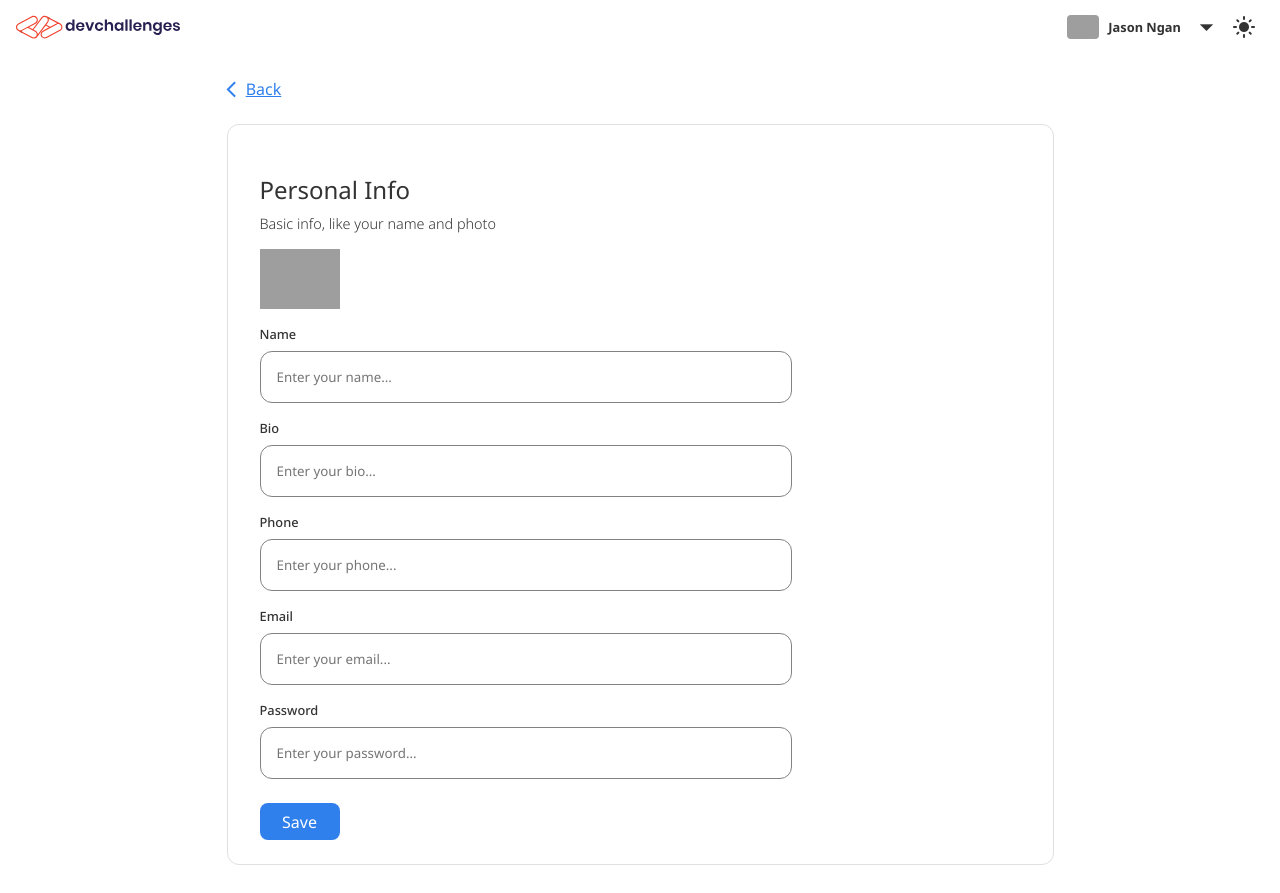
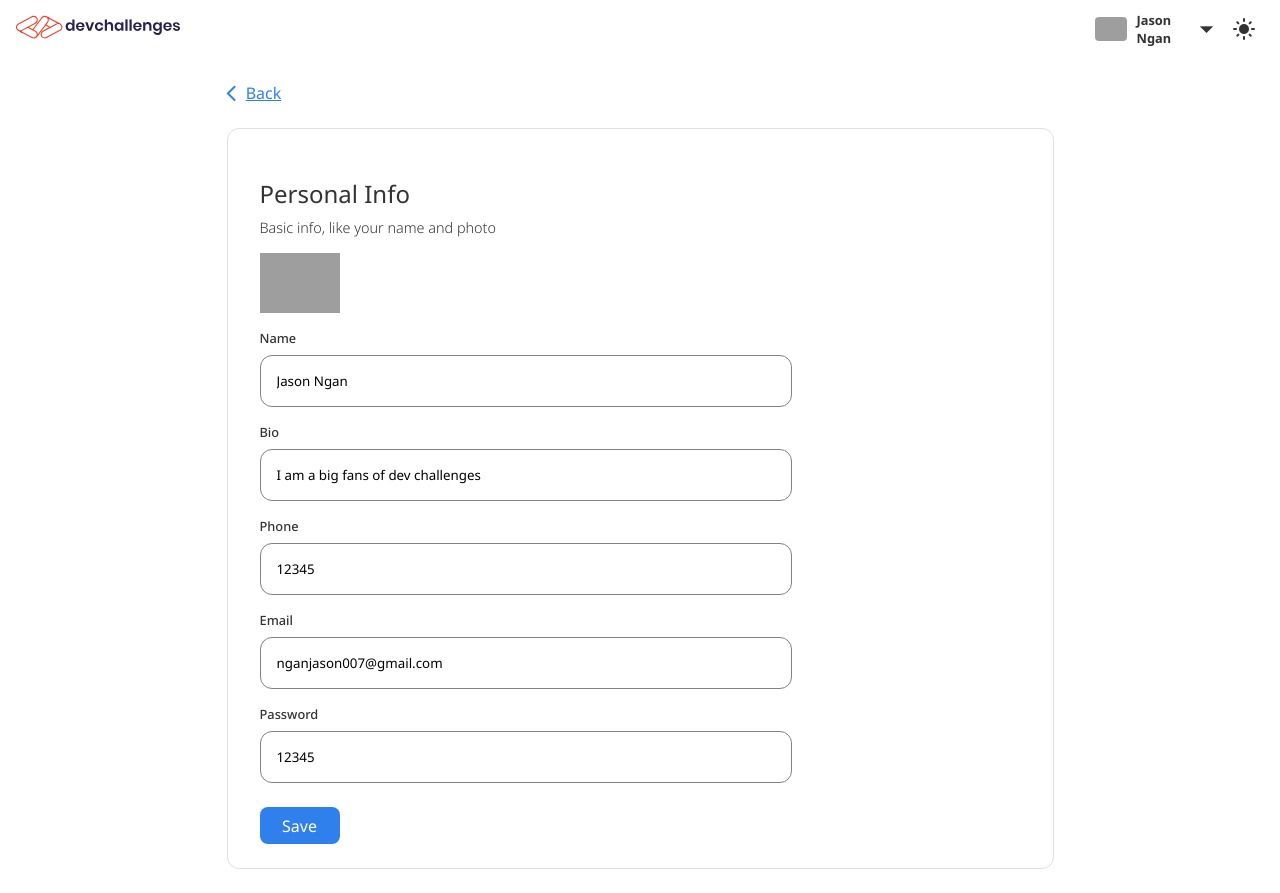
Before and after one commit to NganJason/Dev-Challenges__Full-Stack, a React (Create React App) app in the folder authentication-app/frontend/: page /edit-info in a window 1280 px wide. Built offline with nearby package versions, Linux system fonts and the light colour scheme; grey boxes are pictures that could not be loaded.

Commit message:
add state

```diff
--- a/authentication-app/frontend/src/App.js
+++ b/authentication-app/frontend/src/App.js
@@ -2,33 +2,33 @@ import React, { useContext } from "react"
 import { BrowserRouter, Routes, Route } from "react-router-dom";
 import { ThemeContext } from "./hooks/themeContext";
 
-import Button from "./components/Button/Button";
 import Home from "./components/Home/Home";
 import Signup from "./components/Signup/Signup"
 import EditInfo from "./components/EditInfo/EditInfo";
 import Info from "./components/Info/Info";
 
 import "./styles/main.scss"
+import { useUserData } from "./hooks/useUserData";
 
 function App() {
   const { isDarkTheme } = useContext(ThemeContext);
 
+  const { userData, editUserData } = useUserData();
   return (
     <div className={`App bg-primary ${isDarkTheme ? "dark" : ""}`}>
       <BrowserRouter>
         <Routes>
-            <Route
-              path="signup"
-              element={<Signup isSignup={true} />}
-            />
-            <Route
-              path="login"
-              element={<Signup isSignup={false} />}
-            />
+          <Route path="signup" element={<Signup isSignup={true} />} />
+          <Route path="login" element={<Signup isSignup={false} />} />
 
           <Route path="/" exact element={<Home />}>
-              <Route exact path="" element={<Info />} />
-              <Route path="edit-info" element={<EditInfo />} />
+            <Route exact path="" element={<Info userData={userData} />} />
+            <Route
+              path="edit-info"
+              element={
+                <EditInfo userData={userData} setUserData={editUserData} />
+              }
+            />
           </Route>
         </Routes>
       </BrowserRouter>
--- a/authentication-app/frontend/src/components/EditInfo/EditInfo.js
+++ b/authentication-app/frontend/src/components/EditInfo/EditInfo.js
@@ -1,14 +1,41 @@
-import React from "react";
+import React, { useState } from "react";
 
 import Text from "../Text/Text";
 import Button from "../Button/Button"
+import { Link, useNavigate } from "react-router-dom";
 
-function EditInfo() {
+function EditInfo({userData, setUserData}) {
+  const [clonedData, setClonedData] = useState({...userData})
+  let navigate = useNavigate();
+
+  const onInputChange = (e) => {
+    let id = e.target.id
+
+    if (!(id in clonedData)) {
+      return
+    }
+
+    let newData = {...clonedData}
+    newData[id] = e.target.value
+    setClonedData(newData)
+  }
+
+  const onFormSubmit = () => {
+    setUserData(clonedData)
+    routeChange()
+  }
+
+  const routeChange = () => {
+    let path = "/";
+    navigate(path);
+  };
+
   return (
     <div className="edit-info">
       <div className="edit__link">
         <span class="material-icons md-18 inline link">arrow_back_ios</span>
-        <a href="http://localhost:3001/">Back</a>
+        <Link to="/">Back</Link>
+
       </div>
 
       <div className="edit-dashboard">
@@ -27,29 +54,65 @@ function EditInfo() {
           <Text size="0.8rem" bd="500" tertiary>
             Name
           </Text>
-          <input placeholder="Enter your name..." type="text" />
+          <input
+            id="name"
+            placeholder="Enter your name..."
+            type="text"
+            value={clonedData["name"]}
+            onChange={onInputChange}
+          />
 
           <Text size="0.8rem" bd="500" tertiary>
             Bio
           </Text>
-          <input placeholder="Enter your bio..." type="text" />
+          <input
+            id="bio"
+            placeholder="Enter your bio..."
+            type="text"
+            value={clonedData["bio"]}
+            onChange={onInputChange}
+          />
 
           <Text size="0.8rem" bd="500" tertiary>
             Phone
           </Text>
-          <input placeholder="Enter your phone..." type="text" />
+          <input
+            id="phone"
+            placeholder="Enter your phone..."
+            type="text"
+            value={clonedData["phone"]}
+            onChange={onInputChange}
+          />
 
           <Text size="0.8rem" bd="500" tertiary>
             Email
           </Text>
-          <input placeholder="Enter your email..." type="text" />
+          <input
+            id="email"
+            placeholder="Enter your email..."
+            type="text"
+            value={clonedData["email"]}
+            onChange={onInputChange}
+          />
 
           <Text size="0.8rem" bd="500" tertiary>
             Password
           </Text>
-          <input placeholder="Enter your password..." type="text" />
+          <input
+            id="password"
+            placeholder="Enter your password..."
+            type="text"
+            value={clonedData["password"]}
+            onChange={onInputChange}
+          />
 
-          <Button border="8px" width="5rem" height="2.3rem" mgTop="1.5">
+          <Button
+            border="8px"
+            width="5rem"
+            height="2.3rem"
+            mgTop="1.5"
+            onClick={onFormSubmit}
+          >
             Save
           </Button>
         </div>
--- a/authentication-app/frontend/src/components/Info/Info.js
+++ b/authentication-app/frontend/src/components/Info/Info.js
@@ -4,7 +4,7 @@ import { useNavigate } from "react-router-dom";
 import Text from "../Text/Text";
 import Button from "../Button/Button"
 
-function Info() {
+function Info({userData}) {
   let navigate = useNavigate();
 
   const routeChange = () => {
@@ -47,7 +47,7 @@ function Info() {
           </Text>
 
           <div className="field__content">
-            <img src="https://64.media.tumblr.com/65390415cadbd069148850d7cdcbedd1/tumblr_ozgyzr929N1qjoleso1_1280.jpg" />
+            <img src= {userData["image"]}/>
           </div>
         </div>
 
@@ -57,7 +57,7 @@ function Info() {
           </Text>
 
           <div className="field__content">
-            <Text>Jason Ngan</Text>
+            <Text>{userData["name"]}</Text>
           </div>
         </div>
 
@@ -67,7 +67,7 @@ function Info() {
           </Text>
 
           <div className="field__content">
-            <Text>I am a big fans of software developer</Text>
+            <Text>{userData["bio"]}</Text>
           </div>
         </div>
 
@@ -77,7 +77,7 @@ function Info() {
           </Text>
 
           <div className="field__content">
-            <Text>1234567</Text>
+            <Text>{userData["phone"]}</Text>
           </div>
         </div>
 
@@ -87,7 +87,7 @@ function Info() {
           </Text>
 
           <div className="field__content">
-            <Text>nganjason007@gmail.com</Text>
+            <Text>{userData["email"]}</Text>
           </div>
         </div>
 
@@ -97,7 +97,7 @@ function Info() {
           </Text>
 
           <div className="field__content">
-            <Text>***********</Text>
+            <Text>{userData["password"]}</Text>
           </div>
         </div>
       </div>
--- a/authentication-app/frontend/src/components/Nav/DropdownModal.js
+++ b/authentication-app/frontend/src/components/Nav/DropdownModal.js
@@ -1,4 +1,5 @@
 import React from "react"
+import { Link } from "react-router-dom";
 
 import Text from "../Text/Text";
 
@@ -16,15 +17,17 @@ function DropdownModal({show}) {
           <span className="material-icons inline md-24 secondary">
             account_circle
           </span>
-          <Text size="0.8rem" color="tertiary" inline>
-            My Profile
-          </Text>
+          <Link to="/" style={{ textDecoration: "none" }}>
+            <Text size="0.8rem" color="tertiary" inline>
+              My Profile
+            </Text>
+          </Link>
         </div>
 
         <div className="bg-hover">
           <span className="material-icons inline md-24 secondary">people</span>
           <Text size="0.8rem" color="tertiary">
-            My Profile
+            Group Chat
           </Text>
         </div>
 
--- a/authentication-app/frontend/src/components/Nav/Nav.js
+++ b/authentication-app/frontend/src/components/Nav/Nav.js
@@ -1,5 +1,6 @@
-import React, { useState, useContext } from "react";
+import React, { useContext } from "react";
 import { ThemeContext } from "../../hooks/themeContext";
+import { Link } from "react-router-dom";
 
 import Text from "../Text/Text";
 import Button from "../Button/Button";
@@ -13,10 +14,12 @@ function Nav({showModal, toggleModal}) {
 
   return (
     <div className="nav">
-      <img
-        className="nav__logo"
-        src={isDarkTheme ? darkThemeLogo : lightThemeLogo}
-      />
+      <Link to="/">
+        <img
+          className="nav__logo"
+          src={isDarkTheme ? darkThemeLogo : lightThemeLogo}
+        />
+      </Link>
 
       <div className="nav__profile">
         <img src="https://64.media.tumblr.com/65390415cadbd069148850d7cdcbedd1/tumblr_ozgyzr929N1qjoleso1_1280.jpg" />
--- /dev/null
+++ b/authentication-app/frontend/src/data/data.js
@@ -0,0 +1,8 @@
+export const userData = {
+    "name": "Jason Ngan",
+    "image": "https://64.media.tumblr.com/65390415cadbd069148850d7cdcbedd1/tumblr_ozgyzr929N1qjoleso1_1280.jpg",
+    "bio": "I am a big fans of dev challenges",
+    "phone": 12345,
+    "email": "nganjason007@gmail.com",
+    "password": 12345
+}
--- /dev/null
+++ b/authentication-app/frontend/src/handlers/userHandler.js
@@ -0,0 +1,27 @@
+import {userData} from "../data/data"
+
+export const initUserDataHandler = () => {
+    console.log("init new handler")
+    let userDataHandler = new UserData();
+
+    return userDataHandler
+}
+
+class UserData {
+    constructor() {
+        this.userData = this.getDefaultUserData()
+    }
+
+    getUserData() {
+        return this.userData
+    }
+
+    setUserData(d) {
+        this.userData = d
+        return this.userData
+    }
+
+    getDefaultUserData() {
+        return userData
+    }
+}
--- /dev/null
+++ b/authentication-app/frontend/src/hooks/useUserData.js
@@ -0,0 +1,18 @@
+import { useState, useEffect } from "react";
+import { initUserDataHandler } from "../handlers/userHandler";
+
+let userDataHandler = initUserDataHandler()
+
+export const useUserData = () => {
+    const [userData, setUserData] = useState(userDataHandler.getUserData());
+
+    useEffect(() => {
+        console.log(userData)
+    }, [userData])
+
+    const editUserData = (d) => {
+        setUserData({...userDataHandler.setUserData(d)})
+    }
+
+    return { userData, editUserData };
+}
```
Lines whose indentation alone changed are shown as unchanged.
